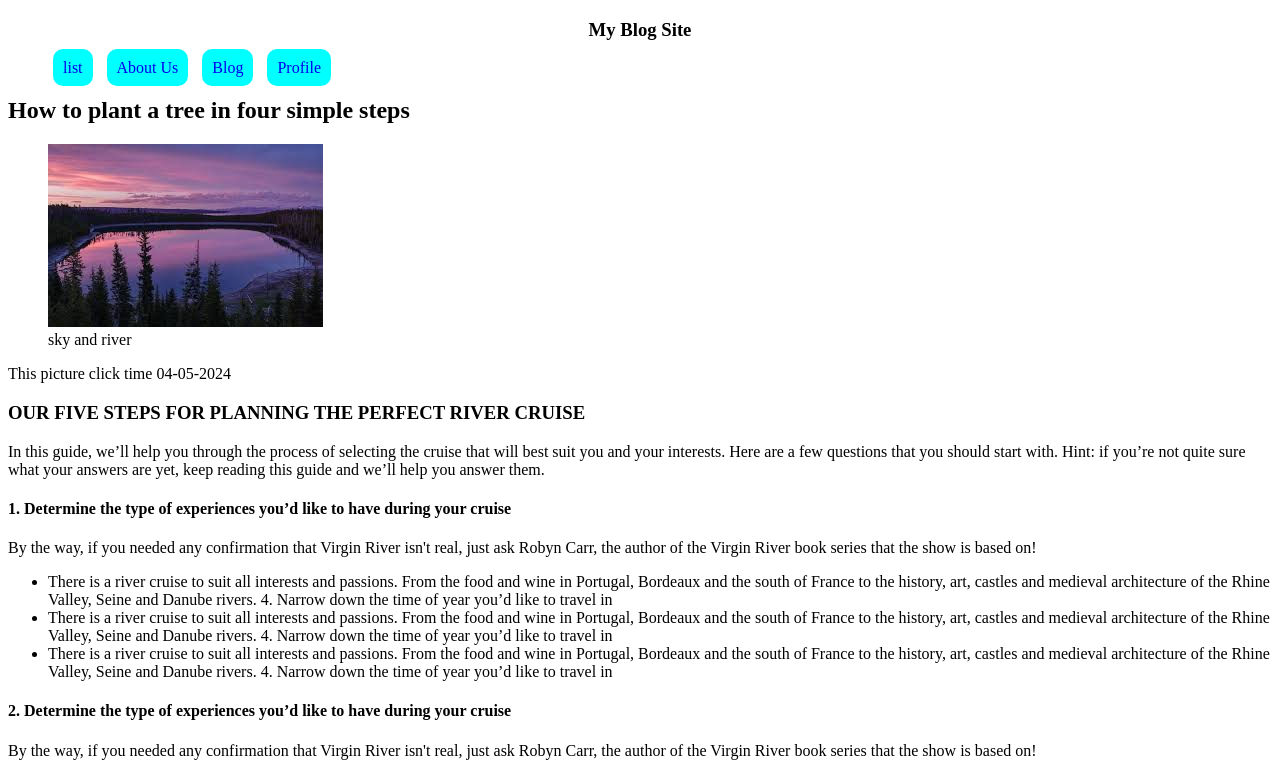
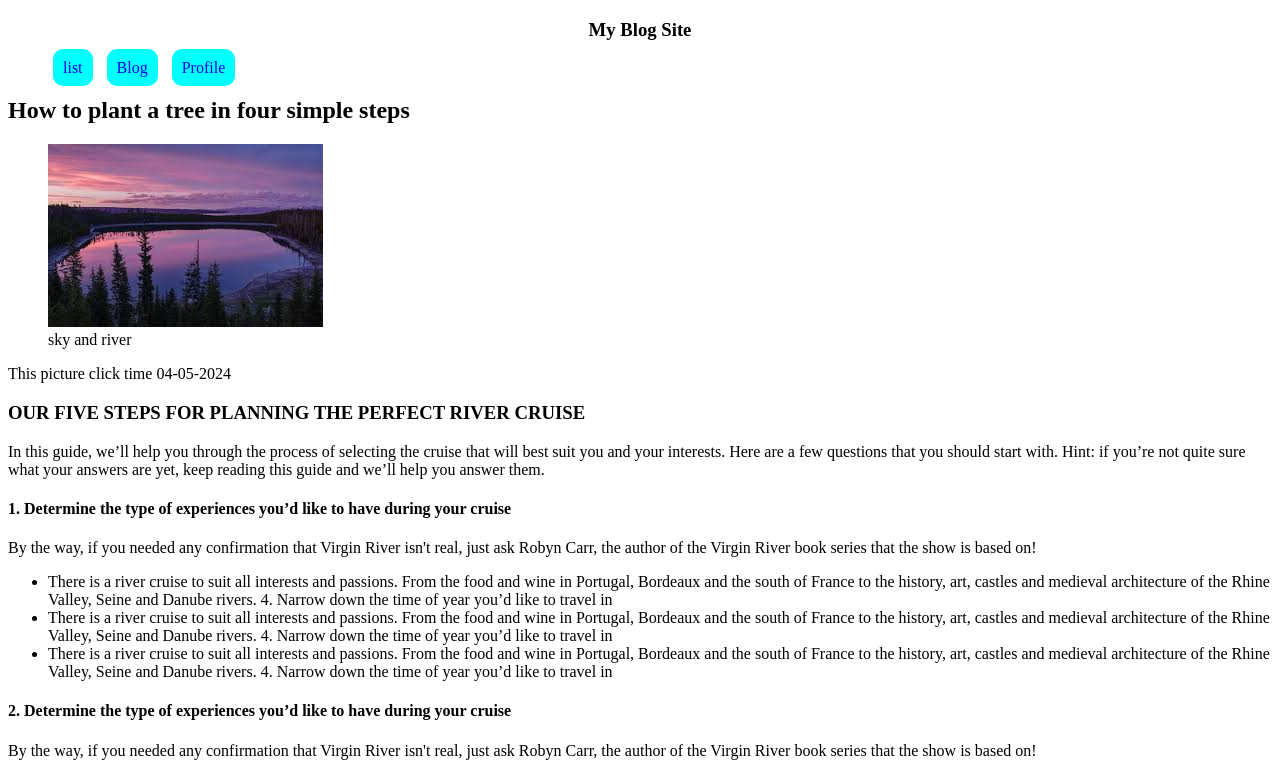
Before and after one commit to ayatulmehar/new-blog-site, a plain HTML site: page index.html in a window 1280 px wide. Shown: the top 773 px of the page. Drawn offline with Linux system fonts and the light colour scheme.

Commit message:
third commit

```diff
--- a/index.html
+++ b/index.html
@@ -27,7 +27,7 @@
 <nav>
     <ul>
         <li><a href="list.html">list</a></li>
-        <li><a href="https://github.com/ayatulmehar/new-blog-site">About Us</a></li>
+
         <li><a href="https:// https://ayatulmehar.github.io/new-blog-site/www.w3schools.com/css/css_list.asp">Blog</a></li>
         <li><a href=" https://ayatulmehar.github.io/new-github-ripo/ ">Profile</a></li>
     </ul>
```
